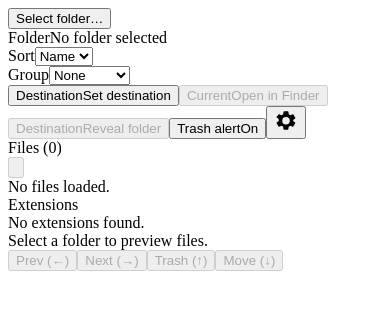
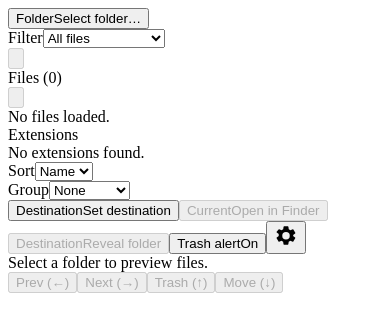
Before and after one commit to totondruppusu/tidy-app, a React (Vite) app: page / in a window 390 px wide. Shown: the top 332 px of the page. Built offline with nearby package versions, Linux system fonts and the light colour scheme; the HTML template or start-up script is replaced by a standard one.

Commit message:
beta v0.32

```diff
--- a/src/App.tsx
+++ b/src/App.tsx
@@ -271,7 +271,8 @@ export default function App() {
     try {
       const selected = await open({ directory: true, multiple: false });
       if (typeof selected === "string") {
-        await handleScan(selected);
+        setCurrentFolder(selected);
+        updateStatus("Folder selected. Click search to scan.");
       } else {
         updateStatus("No folder selected.");
       }
@@ -444,12 +445,6 @@ export default function App() {
   }, [goNext, goPrev, isSettingsOpen, moveCurrent, trashCurrent]);
 
   useEffect(() => {
-    if (currentFolder) {
-      void handleScan(currentFolder);
-    }
-  }, [currentFolder, filterMode, handleScan, includeSubfolders]);
-
-  useEffect(() => {
     let isMounted = true;
     const unlistenPromise = listen<ScanProgress>("scan_progress", (event) => {
       if (!isMounted) {
@@ -616,16 +611,115 @@ export default function App() {
 
   return (
     <div className={`app-shell ${isLoading ? "is-loading" : ""}`}>
-      <header className="toolbar">
-        <div className="toolbar-group">
-          <button type="button" onClick={pickFolder} disabled={isLoading}>
-            Select folder…
+      <div className="app-grid">
+        <aside className="list-panel">
+          <div className="list-top-controls">
+            <button
+              type="button"
+              className="pill-button"
+              onClick={pickFolder}
+              disabled={isLoading}
+              title={currentFolder ?? "No folder selected"}
+            >
+              <span className="pill-label">Folder</span>
+              <span className="pill-value">{currentFolder ? folderLabel : "Select folder…"}</span>
             </button>
-          <div className="toolbar-pill" title={currentFolder ?? "No folder selected"}>
-            <span className="pill-label">Folder</span>
-            <span className="pill-value">{folderLabel}</span>
+            <div className="toolbar-control">
+              <span className="control-label">Filter</span>
+              <select
+                value={filterMode}
+                onChange={(event) => setFilterMode(event.target.value as FilterMode)}
+                disabled={isLoading}
+              >
+                <option value="all">All files</option>
+                <option value="images">Images only</option>
+                <option value="videos">Videos only</option>
+                <option value="images_videos">Images + Videos</option>
+              </select>
+            </div>
+            <button
+              type="button"
+              className="icon-button search-button"
+              onClick={() => handleScan(currentFolder ?? undefined)}
+              disabled={isLoading || !currentFolder}
+              aria-label="Scan folder"
+              title="Scan folder"
+            >
+              <svg viewBox="0 0 24 24" aria-hidden="true" focusable="false">
+                <path d="M15.5 14h-.79l-.28-.27a6 6 0 1 0-.71.71l.27.28v.79L20 20.5 21.5 19l-6-5zM10 15a5 5 0 1 1 0-10 5 5 0 0 1 0 10z" />
+              </svg>
+            </button>
+          </div>
+          <div className="list-header">
+            <span>
+              Files ({filteredCount}
+              {filteredCount !== totalFiles ? `/${totalFiles}` : ""})
+            </span>
+            <div className="list-header-actions">
+              <button
+                type="button"
+                className="icon-button"
+                onClick={() => currentFolder && handleScan(currentFolder)}
+                disabled={isLoading || !currentFolder}
+                aria-label="Refresh file list"
+                title="Refresh"
+              >
+                <svg viewBox="0 0 24 24" aria-hidden="true" focusable="false">
+                  <path d="M4 12a8 8 0 0 1 13.66-5.66l1.59-1.59V9h-4.25l1.47-1.47A6 6 0 1 0 18 12h2a8 8 0 0 1-16 0z" />
+                </svg>
+              </button>
+              {isRenderingList && <span className="rendering">Rendering list...</span>}
             </div>
           </div>
+          <div
+            className={`file-list ${isLoading ? "loading" : ""} ${
+              listDensity === "compact" ? "density-compact" : "density-comfortable"
+            }`}
+          >
+            {hasFiles ? (
+              listItems
+            ) : isLoading ? (
+              <div className="skeleton-list" aria-hidden="true">
+                {Array.from({ length: 8 }).map((_, index) => (
+                  <div key={`skeleton-${index}`} className="skeleton-item" />
+                ))}
+              </div>
+            ) : (
+              <div className="empty">
+                {totalFiles === 0 ? "No files loaded." : "No files match the selected extensions."}
+              </div>
+            )}
+            {isRenderingList && <div className="list-progress">Showing {renderCount} of {filteredCount}</div>}
+          </div>
+          <div className="list-footer">
+            <div className="footer-title">Extensions</div>
+            {allExtensions.length === 0 ? (
+              <div className="extensions-empty">No extensions found.</div>
+            ) : (
+              <div className="extension-filters">
+                {allExtensions.map((extension) => (
+                  <label key={extension} className="extension-filter">
+                    <input
+                      type="checkbox"
+                      checked={selectedExtensions.includes(extension)}
+                      onChange={() => {
+                        setSelectedExtensions((current) =>
+                          current.includes(extension)
+                            ? current.filter((value) => value !== extension)
+                            : [...current, extension]
+                        );
+                      }}
+                      disabled={isLoading}
+                    />
+                    <span>{formatExtensionLabel(extension)}</span>
+                  </label>
+                ))}
+              </div>
+            )}
+          </div>
+        </aside>
+
+        <header className="toolbar">
           <div className="toolbar-group toolbar-actions">
           <div className="toolbar-control">
             <span className="control-label">Sort</span>
@@ -705,75 +799,6 @@ export default function App() {
         </header>
 
         <main className="content">
-        <aside className="list-panel">
-          <div className="list-header">
-            <span>
-              Files ({filteredCount}
-              {filteredCount !== totalFiles ? `/${totalFiles}` : ""})
-            </span>
-            <div className="list-header-actions">
-              <button
-                type="button"
-                className="icon-button"
-                onClick={() => currentFolder && handleScan(currentFolder)}
-                disabled={isLoading || !currentFolder}
-                aria-label="Refresh file list"
-                title="Refresh"
-              >
-                <svg viewBox="0 0 24 24" aria-hidden="true" focusable="false">
-                  <path d="M4 12a8 8 0 0 1 13.66-5.66l1.59-1.59V9h-4.25l1.47-1.47A6 6 0 1 0 18 12h2a8 8 0 0 1-16 0z" />
-                </svg>
-              </button>
-              {isRenderingList && <span className="rendering">Rendering list...</span>}
-            </div>
-          </div>
-          <div
-            className={`file-list ${isLoading ? "loading" : ""} ${
-              listDensity === "compact" ? "density-compact" : "density-comfortable"
-            }`}
-          >
-            {hasFiles ? (
-              listItems
-            ) : isLoading ? (
-              <div className="skeleton-list" aria-hidden="true">
-                {Array.from({ length: 8 }).map((_, index) => (
-                  <div key={`skeleton-${index}`} className="skeleton-item" />
-                ))}
-              </div>
-            ) : (
-              <div className="empty">
-                {totalFiles === 0 ? "No files loaded." : "No files match the selected extensions."}
-              </div>
-            )}
-            {isRenderingList && <div className="list-progress">Showing {renderCount} of {filteredCount}</div>}
-          </div>
-          <div className="list-footer">
-            <div className="footer-title">Extensions</div>
-            {allExtensions.length === 0 ? (
-              <div className="extensions-empty">No extensions found.</div>
-            ) : (
-              <div className="extension-filters">
-                {allExtensions.map((extension) => (
-                  <label key={extension} className="extension-filter">
-                    <input
-                      type="checkbox"
-                      checked={selectedExtensions.includes(extension)}
-                      onChange={() => {
-                        setSelectedExtensions((current) =>
-                          current.includes(extension)
-                            ? current.filter((value) => value !== extension)
-                            : [...current, extension]
-                        );
-                      }}
-                      disabled={isLoading}
-                    />
-                    <span>{formatExtensionLabel(extension)}</span>
-                  </label>
-                ))}
-              </div>
-            )}
-          </div>
-        </aside>
           <section className="preview-panel">
           {isLoading ? (
             <div className="loading-state">
@@ -865,6 +890,7 @@ export default function App() {
           )}
           </section>
         </main>
+      </div>
 
       <footer className="actions">
         <button
--- a/src/app.css
+++ b/src/app.css
@@ -101,11 +101,34 @@ input {
   overflow: hidden;
 }
 
+.app-grid {
+  display: grid;
+  grid-template-columns: 300px 1fr;
+  grid-template-rows: auto 1fr;
+  flex: 1;
+  min-height: 0;
+}
+
+.app-grid .toolbar {
+  grid-column: 2;
+  grid-row: 1;
+}
+
+.app-grid .content {
+  grid-column: 2;
+  grid-row: 2;
+}
+
+.app-grid .list-panel {
+  grid-column: 1;
+  grid-row: 1 / span 2;
+}
+
 .toolbar {
   display: flex;
   align-items: center;
-  gap: 14px;
-  padding: 12px 16px;
+  gap: 10px;
+  padding: 8px 12px;
   background: var(--color-surface);
   border-bottom: 1px solid var(--color-border);
   flex-wrap: wrap;
@@ -114,7 +137,7 @@ input {
 .toolbar-group {
   display: flex;
   align-items: center;
-  gap: 10px;
+  gap: 8px;
   flex-wrap: wrap;
 }
 
@@ -123,7 +146,7 @@ input {
 }
 
 .toolbar button {
-  padding: 8px 12px;
+  padding: 6px 10px;
   border-radius: 8px;
   border: 1px solid var(--color-border-strong);
   background: var(--color-surface-muted);
@@ -131,51 +154,51 @@ input {
 }
 
 .toolbar .icon-button {
-  width: 34px;
-  height: 34px;
+  width: 30px;
+  height: 30px;
   border-radius: 999px;
 }
 
-.toolbar .pill-button {
+.pill-button {
   display: flex;
   flex-direction: column;
   align-items: flex-start;
   gap: 2px;
-  padding: 6px 10px;
-  border-radius: 12px;
+  padding: 5px 8px;
+  border-radius: 10px;
   border: 1px solid var(--color-border-soft);
   background: var(--color-surface-soft);
-  min-width: 160px;
+  min-width: 110px;
   text-align: left;
 }
 
-.toolbar .pill-button.pill-toggle {
+.pill-button.pill-toggle {
   cursor: pointer;
 }
 
-.toolbar .pill-button.pill-toggle.is-warning {
+.pill-button.pill-toggle.is-warning {
   border-color: #f3b4ad;
   background: #fdeceb;
 }
 
-.toolbar .pill-button.pill-toggle.is-warning .pill-value {
+.pill-button.pill-toggle.is-warning .pill-value {
   color: #b42318;
 }
 
-:root[data-theme="dark"] .toolbar .pill-button.pill-toggle.is-warning {
+:root[data-theme="dark"] .pill-button.pill-toggle.is-warning {
   border-color: #7a2e2e;
   background: #2a1616;
 }
 
-:root[data-theme="dark"] .toolbar .pill-button.pill-toggle.is-warning .pill-value {
+:root[data-theme="dark"] .pill-button.pill-toggle.is-warning .pill-value {
   color: #f97066;
 }
 
 .toolbar-control {
   display: flex;
   flex-direction: column;
-  gap: 4px;
-  min-width: 120px;
+  gap: 3px;
+  min-width: 100px;
 }
 
 .control-label {
@@ -186,21 +209,10 @@ input {
 }
 
 .toolbar select {
-  padding: 6px 10px;
+  padding: 5px 8px;
   border-radius: 8px;
   border: 1px solid var(--color-border-strong);
   background: var(--color-surface-muted);
-}
-
-.toolbar-pill {
-  display: flex;
-  flex-direction: column;
-  gap: 2px;
-  padding: 6px 10px;
-  border-radius: 12px;
-  border: 1px solid var(--color-border-soft);
-  background: var(--color-surface-soft);
-  max-width: 220px;
 }
 
 .pill-label {
@@ -211,12 +223,12 @@ input {
 }
 
 .pill-value {
-  font-size: 12px;
+  font-size: 11px;
   color: var(--color-text-tertiary);
   white-space: nowrap;
   overflow: hidden;
   text-overflow: ellipsis;
-  max-width: 200px;
+  max-width: 120px;
 }
 
 .toolbar button:disabled,
@@ -225,16 +237,50 @@ input {
   opacity: 0.6;
   cursor: not-allowed;
 }
-.content {
-  display: grid;
-  grid-template-columns: 300px 1fr;
-  flex: 1;
-  min-height: 0;
-}
 
 .list-panel {
   border-right: 1px solid var(--color-border);
   background: var(--color-surface);
+  display: flex;
+  flex-direction: column;
+  min-height: 0;
+}
+
+.list-top-controls {
+  display: flex;
+  flex-direction: row;
+  align-items: flex-end;
+  gap: 8px;
+  padding: 10px 12px;
+  border-bottom: 1px solid var(--color-border-faint);
+}
+
+.list-top-controls .pill-button {
+  flex: 1 1 200px;
+  min-width: 0;
+}
+
+.list-top-controls .toolbar-control {
+  min-width: 88px;
+  max-width: 110px;
+}
+
+.list-top-controls .toolbar-control select {
+  width: 100%;
+}
+
+.search-button {
+  flex: 0 0 auto;
+  width: 32px;
+  height: 32px;
+}
+
+.search-button svg {
+  width: 16px;
+  height: 16px;
+}
+
+.content {
   display: flex;
   flex-direction: column;
   min-height: 0;
@@ -276,16 +322,15 @@ input {
 }
 
 .settings-button svg {
-  width: 22px;
-  height: 22px;
+  width: 20px;
+  height: 20px;
   display: block;
-  transform: scale(1.1);
   transform-origin: center;
 }
 
 .settings-button {
-  width: 36px;
-  height: 36px;
+  width: 32px;
+  height: 32px;
 }
 
 .icon-button:disabled {
@@ -803,12 +848,27 @@ input {
 }
 
 @media (max-width: 900px) {
-  .content {
+  .app-grid {
     grid-template-columns: 1fr;
+    grid-template-rows: auto auto 1fr;
   }
 
   .list-panel {
+    grid-column: 1;
+    grid-row: 1;
     max-height: 240px;
+    border-right: none;
+    border-bottom: 1px solid var(--color-border);
+  }
+
+  .app-grid .toolbar {
+    grid-column: 1;
+    grid-row: 2;
+  }
+
+  .app-grid .content {
+    grid-column: 1;
+    grid-row: 3;
   }
 
   .preview-layout {
```
Lines whose indentation alone changed are shown as unchanged.
